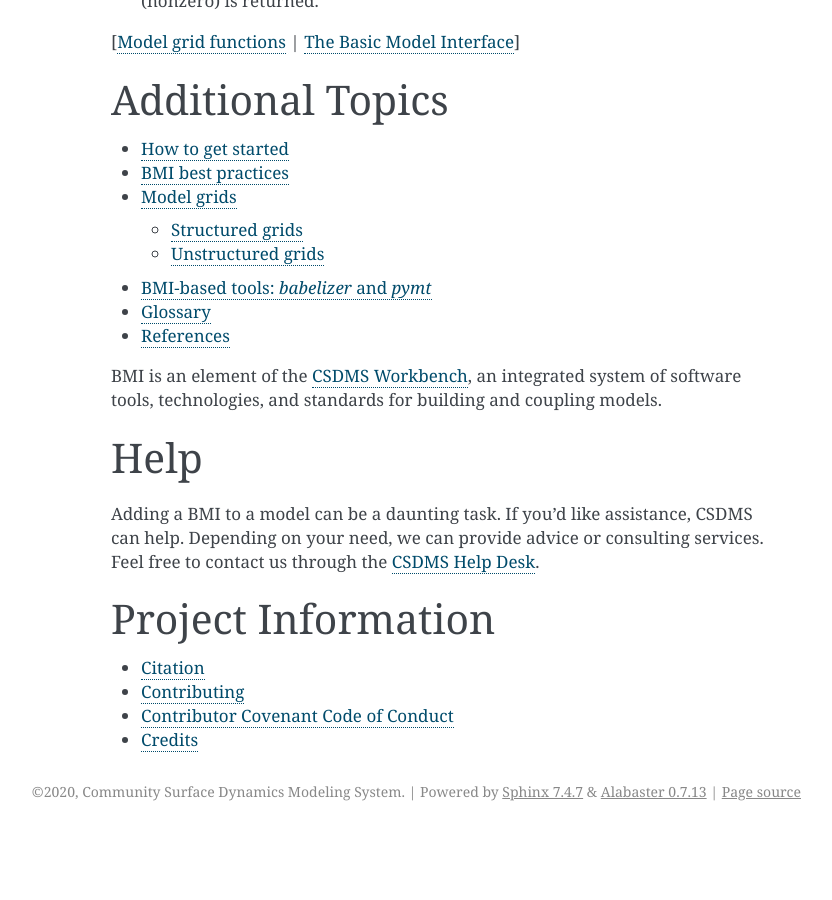
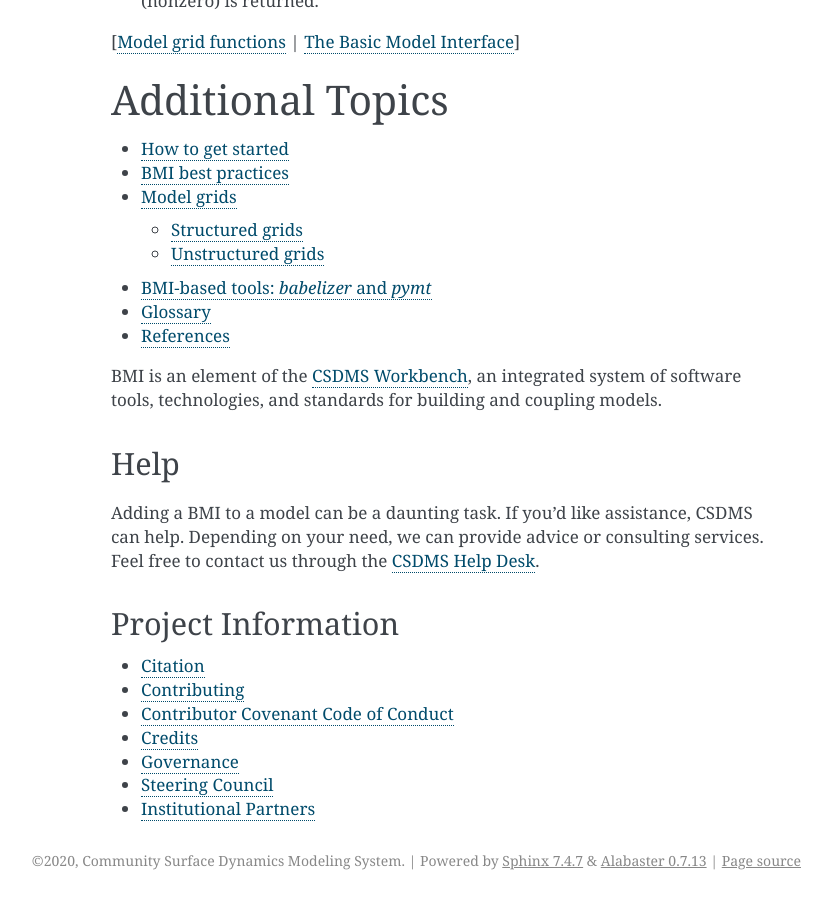
Before and after one commit to csdms/bmi, a Sphinx documentation site: the page built from docs/source/index.rst, in a window 1280 px wide and 900 px high, scrolled down 24322 px. Shown: the whole window, without its empty margins (309-1141 px from the left). Built offline with Sphinx 7.4.7, drawn with Linux system fonts in a browser that asks for light colours; formulas are drawn with MathJax 3; before the commit the page ends 25153 px from its top, so only the background shows below that.

Commit message:
Set initial location of goverance docs

```diff
--- a/docs/source/index.rst
+++ b/docs/source/index.rst
@@ -26,8 +26,9 @@
 an integrated system of software tools, technologies, and standards
 for building and coupling models.
 
+
 Help
-====
+----
 
 Adding a BMI to a model can be a daunting task.
 If you'd like assistance,
@@ -37,7 +38,7 @@
 
 
 Project Information
-===================
+-------------------
 
 .. toctree::
    :maxdepth: 1
@@ -46,6 +47,9 @@
    contributing
    conduct
    credits
+   Governance <governance>
+   council
+   partners
 
 
 .. Links:
```
